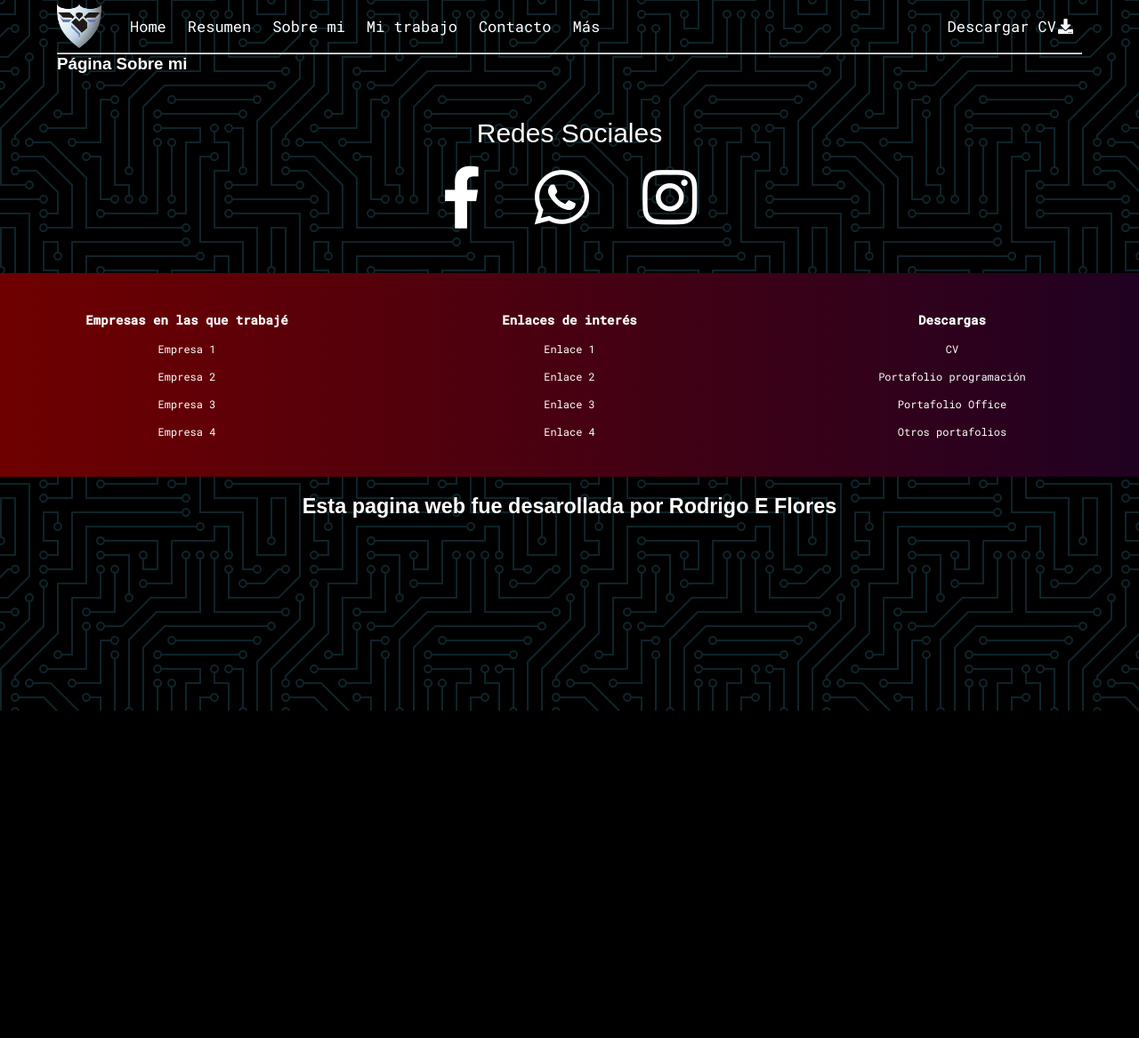
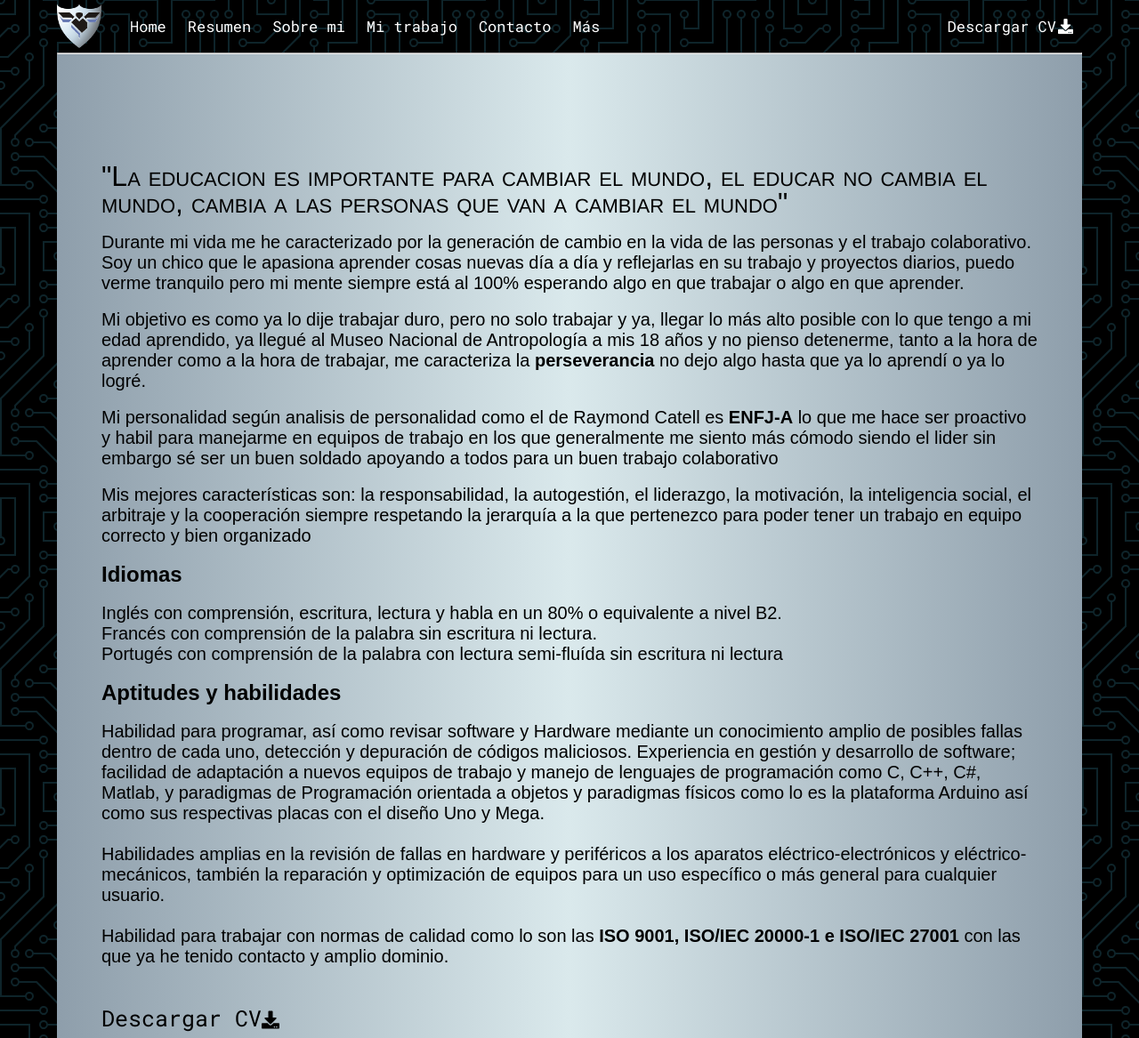
Before and after one commit to RodrigoFA216/blog-sencillo, a plain HTML site: page Sobre.html in a window 1280 px wide. Shown: the part 1-1168 px from the top of the page at 89% size. Before the commit the page ends 800 px from the top, so only its background shows below. Drawn offline with Linux system fonts and the light colour scheme; a web font is replaced by a local one.

Commit message:
Home, resumen y sobre mi listos y todo con formato

```diff
--- a/Sobre.html
+++ b/Sobre.html
@@ -53,8 +53,55 @@
         <hr>
 
         <!--Cuerpo-->
-
-        <h3>Página Sobre mi</h3>
+        <div class="bodyA">
+            <div class="bodyA__div">
+                <h1 class="bodyA__div-h1">
+                    "La educacion es importante para cambiar el mundo, el educar no cambia el mundo, cambia a las personas que van a cambiar el mundo"
+                </h1><br>
+                <p>
+                    Durante mi vida me he caracterizado por la generación de cambio en la vida de las personas y el trabajo colaborativo. Soy un chico que le apasiona aprender cosas nuevas día a día y reflejarlas en su trabajo y proyectos diarios, puedo verme tranquilo pero
+                    mi mente siempre está al 100% esperando algo en que trabajar o algo en que aprender.
+                </p><br>
+                <p>
+                    Mi objetivo es como ya lo dije trabajar duro, pero no solo trabajar y ya, llegar lo más alto posible con lo que tengo a mi edad aprendido, ya llegué al Museo Nacional de Antropología a mis 18 años y no pienso detenerme, tanto a la hora de aprender como
+                    a la hora de trabajar, me caracteriza la <b>perseverancia</b> no dejo algo hasta que ya lo aprendí o ya lo logré.
+                </p><br>
+                <p>
+                    Mi personalidad según analisis de personalidad como el de Raymond Catell es <b>ENFJ-A</b> lo que me hace ser proactivo y habil para manejarme en equipos de trabajo en los que generalmente me siento más cómodo siendo el lider sin embargo
+                    sé ser un buen soldado apoyando a todos para un buen trabajo colaborativo
+                </p><br>
+                <p>
+                    Mis mejores características son: la responsabilidad, la autogestión, el liderazgo, la motivación, la inteligencia social, el arbitraje y la cooperación siempre respetando la jerarquía a la que pertenezco para poder tener un trabajo en equipo correcto
+                    y bien organizado
+                </p><br>
+                <h2>
+                    Idiomas
+                </h2><br>
+                <p>
+                    Inglés con comprensión, escritura, lectura y habla en un 80% o equivalente a nivel B2. <br> Francés con comprensión de la palabra sin escritura ni lectura. <br> Portugés con comprensión de la palabra con lectura semi-fluída sin escritura
+                    ni lectura
+                </p><br>
+                <p>
+                    <h2>
+                        Aptitudes y habilidades
+                    </h2><br>
+                    <ul>
+                        <li>
+                            Habilidad para programar, así como revisar software y Hardware mediante un conocimiento amplio de posibles fallas dentro de cada uno, detección y depuración de códigos maliciosos. Experiencia en gestión y desarrollo de software; facilidad de adaptación
+                            a nuevos equipos de trabajo y manejo de lenguajes de programación como C, C++, C#, Matlab, y paradigmas de Programación orientada a objetos y paradigmas físicos como lo es la plataforma Arduino así como sus respectivas placas
+                            con el diseño Uno y Mega.
+                        </li><br>
+                        <li>
+                            Habilidades amplias en la revisión de fallas en hardware y periféricos a los aparatos eléctrico-electrónicos y eléctrico-mecánicos, también la reparación y optimización de equipos para un uso específico o más general para cualquier usuario.
+                        </li><br>
+                        <li>
+                            Habilidad para trabajar con normas de calidad como lo son las <b> ISO 9001, ISO/IEC 20000-1 e ISO/IEC 27001 </b> con las que ya he tenido contacto y amplio dominio.
+                        </li><br>
+                    </ul>
+                </p><br>
+                <a href="#" class="bodyA__div-a">Descargar CV</a><i class="fas fa-download" id="bodyA__div-i"></i>
+            </div>
+        </div>
 
         <!--Fin del cuerpo-->
         <!--Barra social-->
@@ -67,8 +114,8 @@
                 <a href="https://api.whatsapp.com/send?phone=525539623453">
                     <i class="fab fa-whatsapp"></i>
                 </a>
-                <a href="https://www.instagram.com/yst_roy/">
-                    <i class="fab fa-instagram"></i>
+                <a href="https://www.linkedin.com/in/rodrigo-flores-ea">
+                    <i class="fab fa-linkedin"></i>
                 </a>
             </div>
         </section>
--- a/Styles/ind.css
+++ b/Styles/ind.css
@@ -265,7 +265,7 @@ hr {
         margin-right: 40px;
     }
     .showcase {
-        background: url('/img/UNAM\ y\ IPN\ mini.png') no-repeat center center/cover;
+        background: url('/Styles/img/UNAM y IPN mini.png') no-repeat center center/cover;
     }
     .news-cards {
         grid-template-columns: repeat(2, 1fr);
@@ -280,7 +280,7 @@ hr {
 
 @media(max-width: 500px) {
     .showcase {
-        background: url('/img/UNAM\ y\ IPN\ mini.png') no-repeat center center/cover;
+        background: url('/Styles/img/UNAM y IPN mini.png') no-repeat center center/cover;
     }
     .news-cards {
         grid-template-columns: 1fr;
--- a/Styles/sob.css
+++ b/Styles/sob.css
@@ -3,6 +3,50 @@
     margin: 0;
     padding: 0;
 }
+
+
+/*paleta de colores ride
+#8a151b
+##bc6367
+#accecd
+#fafffc
+#b7ae9d
+#585340
+*/
+
+
+/*paleta de colores vintage fantasy
+#813a26
+#d94c3a
+#e8c571
+#eddbc3
+#8fb59c
+#54a992
+*/
+
+
+/*paleta de colores fria
+#11120c
+#65b791
+#875a85
+*/
+
+
+/*paleta otoñal
+#f9d219
+#d8d7d9
+#65645f
+#383636
+*/
+
+
+/*paleta unicornio
+#60bdaf
+#a1d8b1
+#edfcc2
+#f88aaf
+#455655
+*/
 
 body {
     background-color: black;
@@ -79,6 +123,59 @@ ul {
     z-index: 2;
     font-size: 1.5rem;
     display: none;
+}
+
+
+/*Cuerpo */
+
+.bodyA {
+    width: 100%;
+    background: #8e9eab;
+    /* fallback for old browsers */
+    background: -webkit-linear-gradient(to right, #8e9eab, #dae9ec, #8e9eab);
+    /* Chrome 10-25, Safari 5.1-6 */
+    background: linear-gradient(to right, #8e9eab, #dae9ec, #8e9eab);
+    /* W3C, IE 10+/ Edge, Firefox 16+, Chrome 26+, Opera 12+, Safari 7+ */
+    height: 1150px;
+    padding: 50px;
+    padding-bottom: 50px;
+    margin-bottom: 20px;
+    display: flex;
+    flex-direction: column;
+    align-items: center;
+    justify-content: flex-end;
+    color: #000000;
+}
+
+.bodyA__div h1 {
+    font-family: Helvetica;
+    font-size: 2rem;
+    font-style: normal;
+    font-variant: small-caps;
+    font-weight: 400;
+    line-height: 30px;
+}
+
+.bodyA__div p {
+    font-size: 20px;
+}
+
+.bodyA__div ul {
+    font-size: 20px;
+}
+
+.bodyA__div-a {
+    color: #000000;
+    font-size: 25px;
+}
+
+.bodyA__div-a:hover {
+    border-bottom: 2px solid #000000;
+}
+
+#bodyA__div-i {
+    font-size: 20px;
+    color: #000000;
 }
 
 
@@ -175,6 +272,13 @@ ul {
     .nav-main ul.nav-menu-right {
         margin-right: 40px;
     }
+    .bodyA {
+        height: 1850px;
+    }
 }
 
-@media(max-width: 500px) {}
+@media(max-width: 500px) {
+    .bodyA {
+        height: 2500px;
+    }
+}
```
Also changed, not shown: Contacto.html (+2 -2 lines), Mas.html (+2 -2 lines), Resumen.html (+8 -8 lines), Trabajo.html (+2 -2 lines), index.html (+2 -2 lines).
